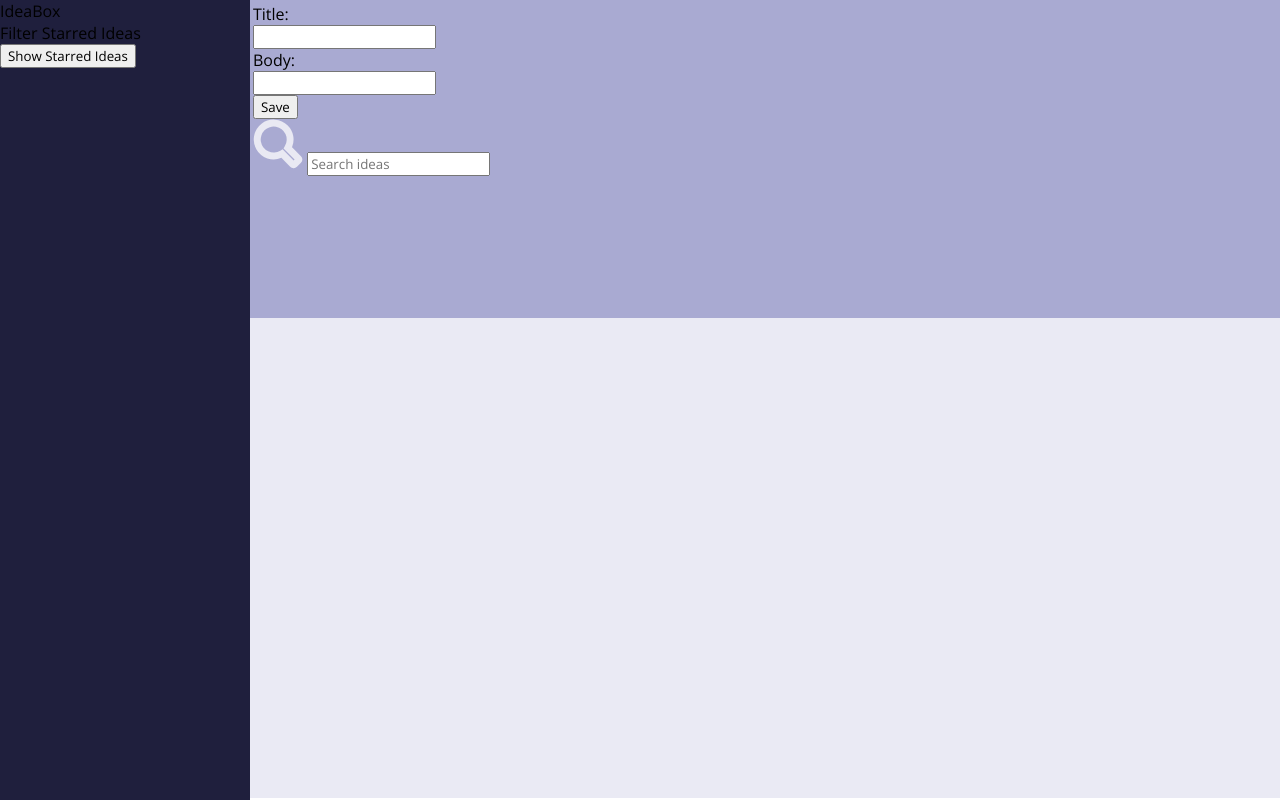
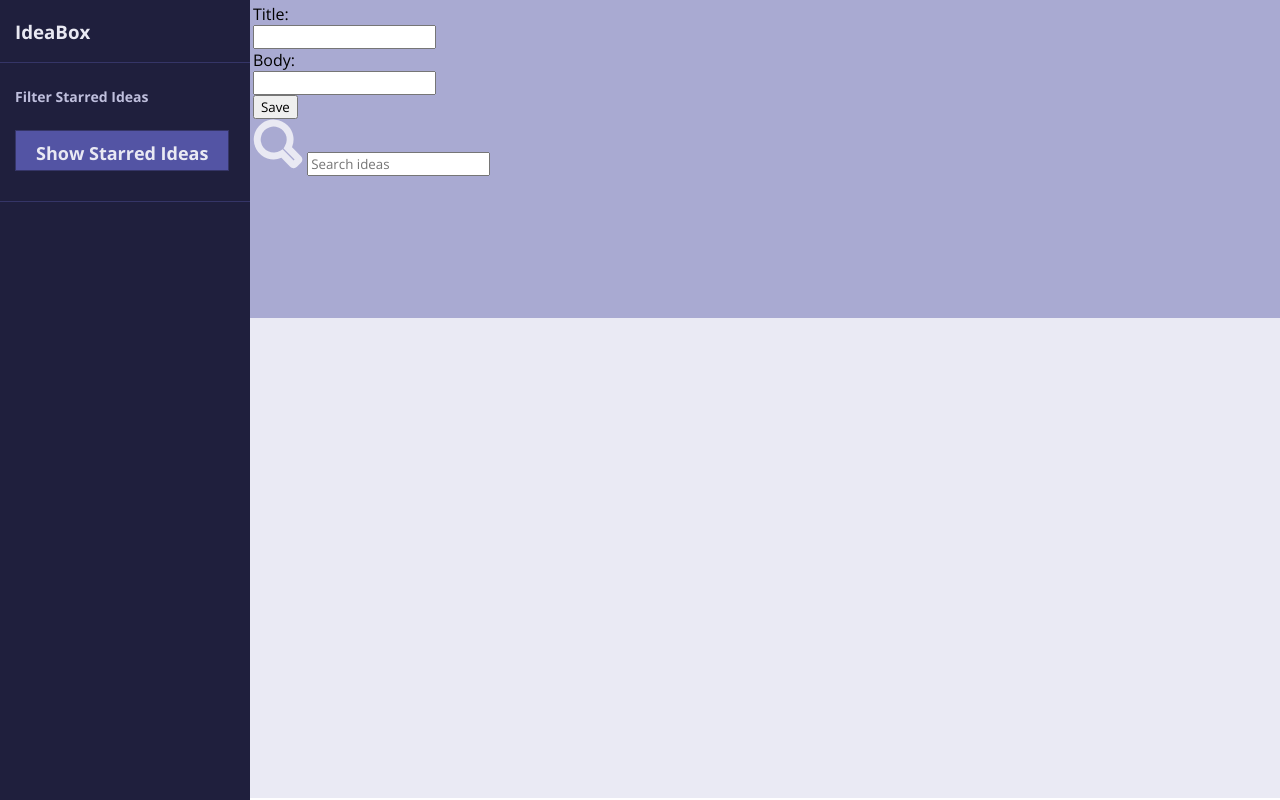
Before and after one commit to vfields/ideabox, a plain HTML site: page index.html in a window 1280 px wide. Drawn offline with nearby package versions, Linux system fonts and the light colour scheme.

Commit message:
Navbar CSS complete

```diff
--- a/index.html
+++ b/index.html
@@ -10,9 +10,11 @@
   </head>
   <body>
     <nav class="sideNav">
-      <div>IdeaBox</div>
-      <div>Filter Starred Ideas</div>
-      <div><button>Show Starred Ideas</button></div>
+      <h3 class="ideaboxHeader">IdeaBox</h3>
+      <div class="filterStarred">
+        <p>Filter Starred Ideas</p>
+        <button class="showStarredButton">Show Starred Ideas</button>
+      </div>
     </nav>
     <section class="user-input-section">
       <form>
--- a/styles.css
+++ b/styles.css
@@ -17,6 +17,10 @@ button {
   font-family: 'Open Sans', sans-serif;
 }
 
+button:hover {
+  cursor: pointer;
+}
+
 input {
   font-family: 'Open Sans', sans-serif;
 }
@@ -33,6 +37,33 @@ input {
   left: 0;
   display: flex column;
   /* justify-content, align-items */
+}
+
+.ideaboxHeader {
+  color: #E9E9F3;
+  margin-left: 15px;
+}
+
+.filterStarred {
+  border: 1px #353567;
+  border-style: solid none;
+  color: #BFBFDD;
+  font-size: 14px;
+  font-weight: bold;
+  padding-left: 15px;
+  padding-top: 10px;
+}
+
+.showStarredButton {
+  background-color: #5354A4;
+  border: 1px #353567;
+  border-style: solid;
+  color: #E9E9F3;
+  font-size: 18px;
+  font-weight: bold;
+  padding: 10px 20px 5px 20px;
+  margin-top: 10px;
+  margin-bottom: 30px;
 }
 
 /* user-input section */
```
